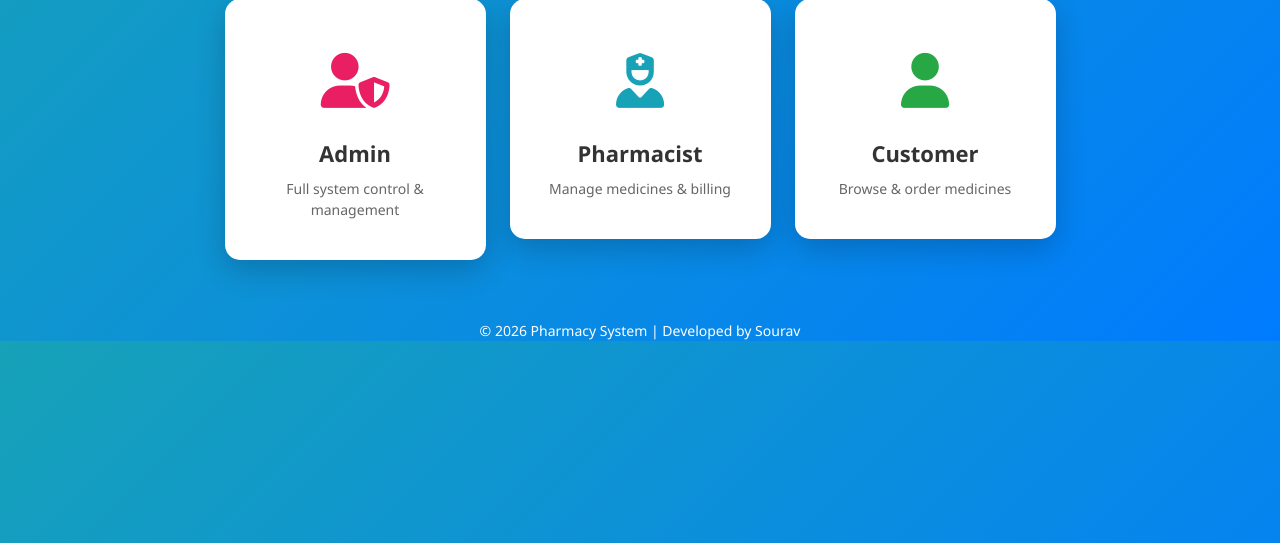
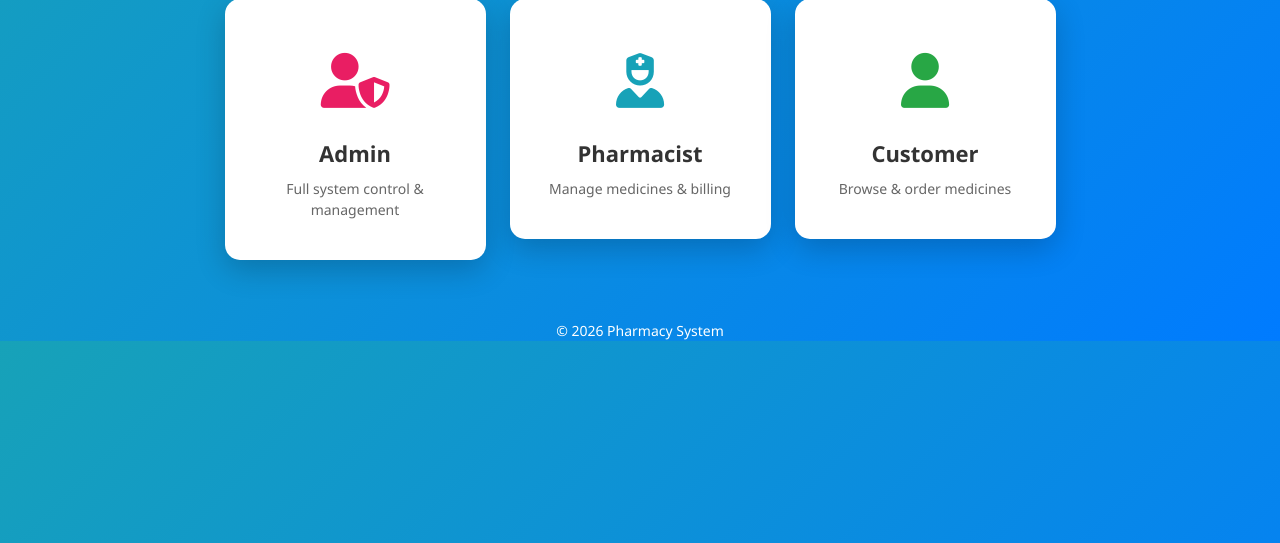
Before and after one commit to afifnaji2025-afk/MedicineManagementSystem, a Django app: page / in a window 1280 px wide. Shown: the part 257-800 px from the top of the page. Run offline with Django 3.2, Linux system fonts and the light colour scheme; data comes from the database, SQL or seed files in the repository.

Commit message:
home templete updated successfully

```diff
--- a/resultapp/templates/home.html
+++ b/resultapp/templates/home.html
@@ -132,7 +132,7 @@
 
         <!-- Footer -->
         <div class="footer">
-            © 2026 Pharmacy System | Developed by Sourav
+            © 2026 Pharmacy System
         </div>
 
 
```
